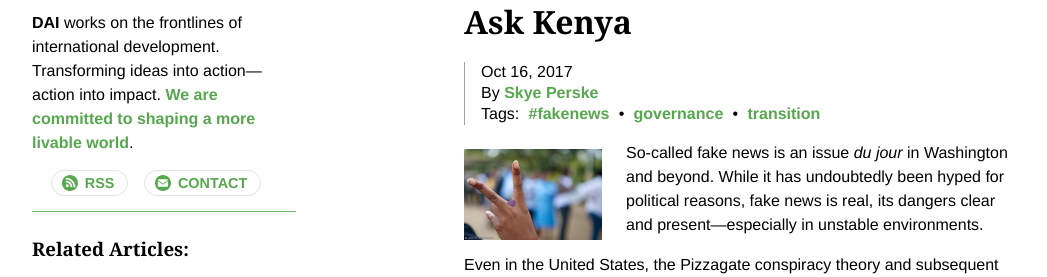
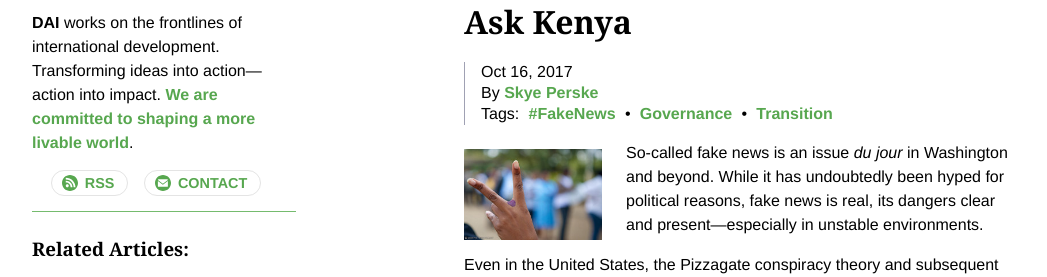
Before and after one commit to BryanSchuetz/CS-, a Jekyll site: the page built from _posts/2017-10-16-what-to-do-about-fake-news-ask-kenya.markdown, in a window 1280 px wide and 900 px high. Shown: the part 270-547 px from the top of the window, without its empty margins (116-1163 px from the left). Built offline with Jekyll 4.4.1, drawn with Linux system fonts in a browser that asks for light colours.

```diff
--- a/_posts/2017-10-16-what-to-do-about-fake-news-ask-kenya.markdown
+++ b/_posts/2017-10-16-what-to-do-about-fake-news-ask-kenya.markdown
@@ -2,9 +2,9 @@
 title: What To Do About Fake News? Ask Kenya
 date: 2017-10-16 12:00:00 Z
 tags:
-- "#fakenews"
-- governance
-- transition
+- "#FakeNews"
+- Governance
+- Transition
 Author: Skye Perske
 social-image: "/uploads/Kenya%20Voting%20Photo.jpg"
 thumbnail: "/uploads/Kenya%20Voting%20Photo.jpg"
```
